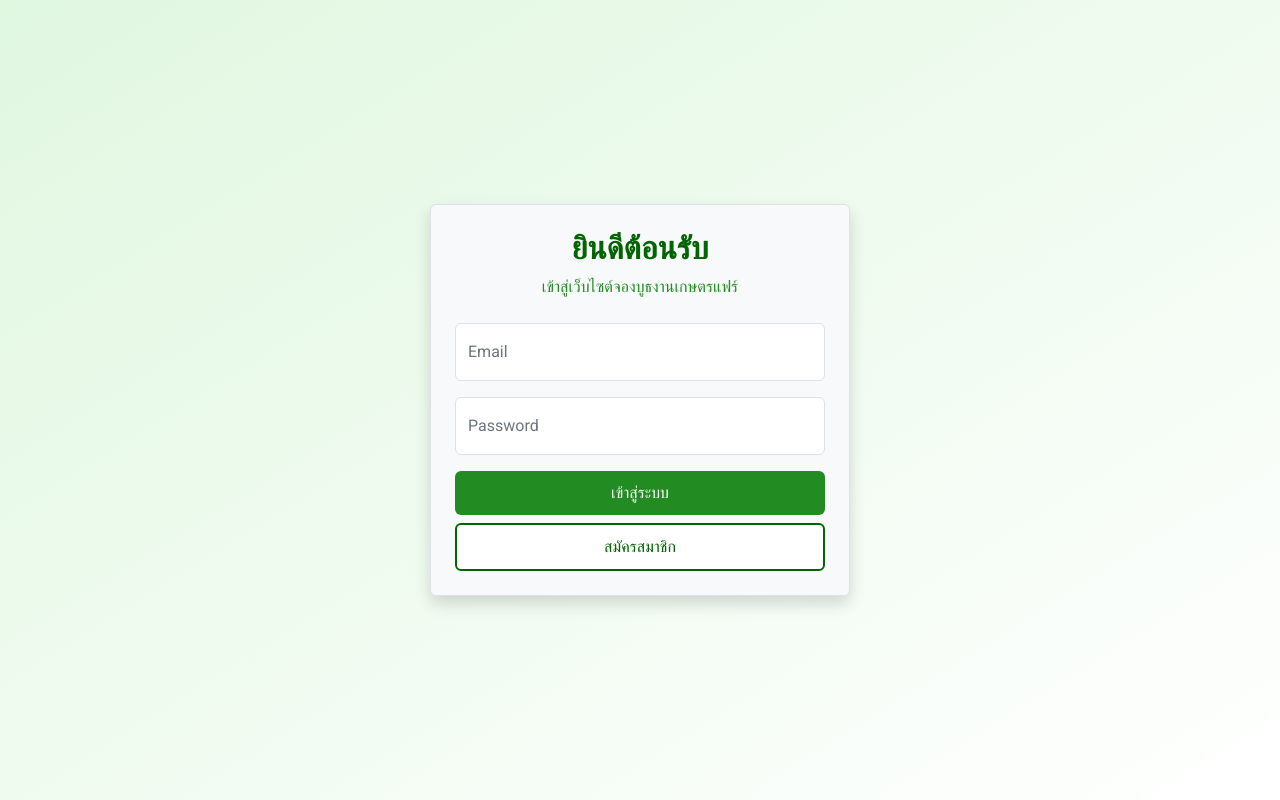
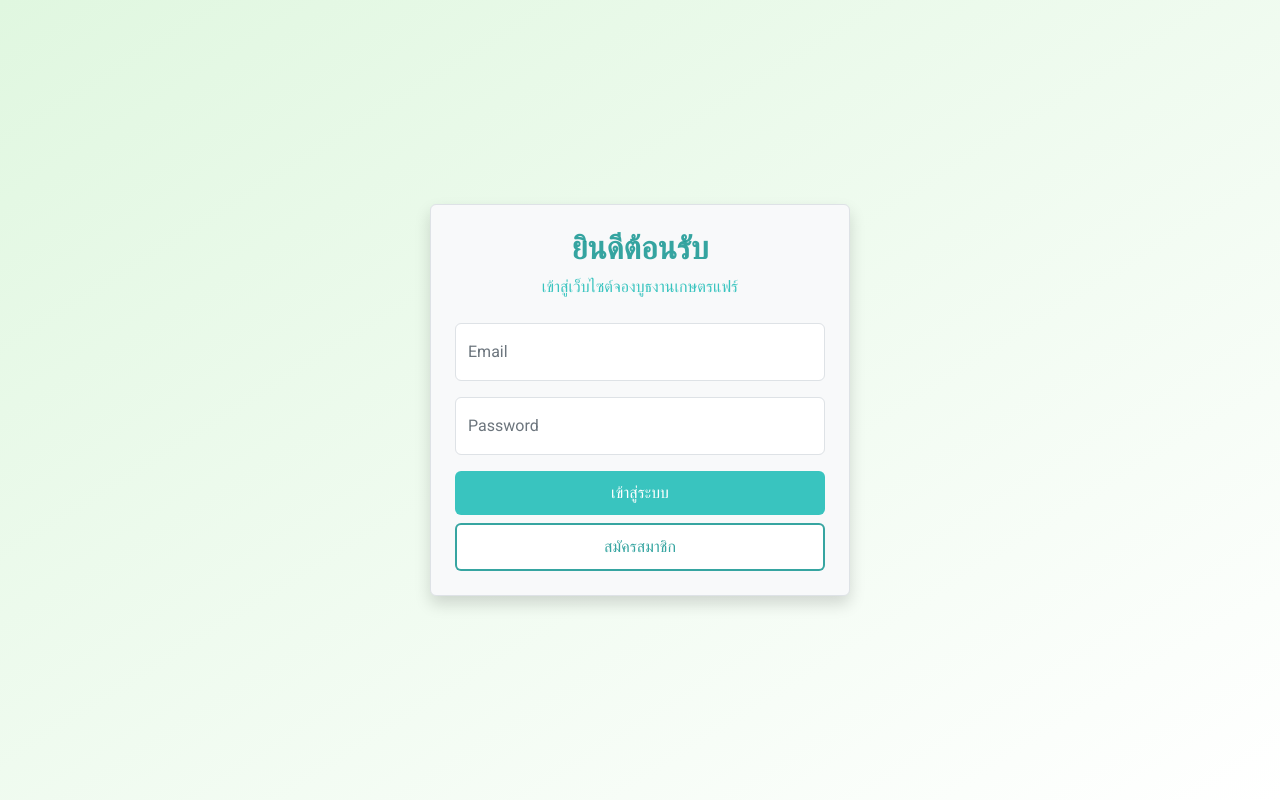
Before and after one commit to NukunK/booth-app, an Angular app: page /login in a window 1280 px wide. Built offline with nearby package versions, Linux system fonts and the light colour scheme.

Commit message:
fix new require api

```diff
--- a/angular.json
+++ b/angular.json
@@ -35,7 +35,7 @@
               "@angular/material/prebuilt-themes/deeppurple-amber.css",
               "src/styles.scss"
             ],
-            "scripts": [],
+            "scripts": ["node_modules/bootstrap/dist/js/bootstrap.bundle.min.js"],
             "server": "src/main.server.ts",
             "prerender": true,
             "ssr": {
--- a/src/app/booth-details/booth-details.component.scss
+++ b/src/app/booth-details/booth-details.component.scss
@@ -11,7 +11,7 @@
 }
 
 .ku-card-detail {
-  border: 2px solid #228b22; /* เส้นขอบสีเขียวเข้ม */
+  border: 2px solid #10b9b3d2; /* เส้นขอบสีเขียวเข้ม */
   box-shadow: 0 5px 15px rgba(0, 0, 0, 0.1);
   border-radius: 15px;
   transition: transform 0.3s ease, box-shadow 0.3s ease;
@@ -39,7 +39,7 @@
 
 .ku-qrcode-img {
   margin-top: 15px;
-  border: 2px solid #228b22;
+  border: 2px solid #10b9b3d2;
   border-radius: 10px;
   padding: 5px;
 }
@@ -52,19 +52,19 @@
 }
 
 .ku-label-text {
-  color: #006400;
+  color: #0b928dd2;
   font-weight: bold;
 }
 
 .ku-btn-primary {
-  background-color: #228b22; /* สีเขียว */
+  background-color: #10b9b3d2; /* สีเขียว */
   color: #ffffff;
   border: none;
   padding: 10px 20px;
   transition: background-color 0.3s ease;
 
   &:hover {
-    background-color: #006400; /* สีเขียวเข้ม */
+    background-color: #0b928dd2; /* สีเขียวเข้ม */
   }
 }
 
--- a/src/app/booth-details/booth-details.component.ts
+++ b/src/app/booth-details/booth-details.component.ts
@@ -1,5 +1,5 @@
 import { Component, OnInit } from '@angular/core';
-import { ActivatedRoute, Router } from '@angular/router';
+import { ActivatedRoute, Router, RouterModule, RouterOutlet } from '@angular/router';
 import { HttpClient, HttpHeaders } from '@angular/common/http';
 import { CommonModule } from '@angular/common';
 import { FormsModule } from '@angular/forms';
@@ -9,7 +9,7 @@ import { FormsModule } from '@angular/forms';
   templateUrl: './booth-details.component.html',
   styleUrls: ['./booth-details.component.scss'],
   standalone: true,
-  imports: [CommonModule, FormsModule]
+  imports: [CommonModule, FormsModule, RouterModule, RouterOutlet]
 })
 export class BoothDetailsComponent implements OnInit {
   booth: any = null;
@@ -31,7 +31,7 @@ export class BoothDetailsComponent implements OnInit {
     const payload = { booth_id: boothId };
     const headers = new HttpHeaders({ 'Content-Type': 'application/json' });
 
-    this.http.post<any>('https://wag19.bowlab.net/s_booth_by_id.php', payload, { headers }).subscribe(
+    this.http.post<any>('https://wag10.bowlab.net/s_booth_by_id.php', payload, { headers }).subscribe(
       (response) => {
         if (response.status === 'success') {
           this.booth = response.booth;
@@ -60,7 +60,7 @@ export class BoothDetailsComponent implements OnInit {
     formData.append('payment_slip', this.paymentImage);
     formData.append('booking_id', this.bookingId!);
 
-    this.http.post<any>('https://wag19.bowlab.net/update_payment.php', formData).subscribe(
+    this.http.post<any>('https://wag10.bowlab.net/update_payment.php', formData).subscribe(
       (response) => {
         if (response.status === 'success') {
           alert('อัปโหลดภาพการชำระเงินสำเร็จ');
@@ -86,7 +86,7 @@ export class BoothDetailsComponent implements OnInit {
       booking_id: this.bookingId
     };
 
-    this.http.post<any>('https://wag19.bowlab.net/update_booking.php', payload).subscribe(
+    this.http.post<any>('https://wag10.bowlab.net/update_booking.php', payload).subscribe(
       (response) => {
         if (response.status === 'success') {
           alert('ยกเลิกการจองสำเร็จ');
--- a/src/app/booth/booth.component.ts
+++ b/src/app/booth/booth.component.ts
@@ -1,6 +1,6 @@
 import { Component, OnInit } from '@angular/core';
 import { ActivatedRoute, Router } from '@angular/router';
-import { HttpClient, HttpHeaders } from '@angular/common/http';
+import { HttpClient, HttpClientModule, HttpHeaders } from '@angular/common/http';
 import { NgIf, NgFor, CommonModule } from '@angular/common';
 import { FormsModule } from '@angular/forms'; // เพิ่ม FormsModule
 
@@ -11,7 +11,7 @@ declare var bootstrap: any;
   templateUrl: './booth.component.html',
   styleUrls: ['./booth.component.scss'],
   standalone: true,
-  imports: [CommonModule, NgIf, NgFor, FormsModule] // เพิ่ม FormsModule ใน imports
+  imports: [CommonModule, NgIf, NgFor, FormsModule, HttpClientModule] // เพิ่ม FormsModule ใน imports
 })
 export class BoothComponent implements OnInit {
   booths: any[] = [];
@@ -40,7 +40,7 @@ export class BoothComponent implements OnInit {
 
   // ฟังก์ชันสำหรับดึงข้อมูลบูธตาม zone_id
   getBoothsByZone(zoneId: string): void {
-    const apiUrl = 'https://wag19.bowlab.net/s_booth_by_zone_id.php';
+    const apiUrl = 'https://wag10.bowlab.net/s_booth_by_zone_id.php';
     const headers = new HttpHeaders({ 'Content-Type': 'application/json' });
 
     this.http.post<any>(apiUrl, { zone_id: zoneId }, { headers }).subscribe(
@@ -89,7 +89,7 @@ export class BoothComponent implements OnInit {
       details: this.details // ใช้ค่า details จาก input
     };
 
-    const apiUrl = 'https://wag19.bowlab.net/bookings.php';
+    const apiUrl = 'https://wag10.bowlab.net/bookings.php';
     const headers = new HttpHeaders({ 'Content-Type': 'application/json' });
 
     this.http.post<any>(apiUrl, payload, { headers }).subscribe(
--- a/src/app/login/login.component.scss
+++ b/src/app/login/login.component.scss
@@ -9,16 +9,16 @@
 }
 
 .ku-border {
-  border: 2px solid #006400;
+  border: 2px solid #0b928dd2;
 }
 
 .ku-title-text {
-  color: #006400;
+  color: #0b928dd2;
   font-weight: bold;
 }
 
 .ku-subtitle-text {
-  color: #228b22;
+  color: #10b9b3d2;
   font-size: 1rem;
 }
 
@@ -27,18 +27,18 @@
 }
 
 .ku-link {
-  color: #006400;
+  color: #0b928dd2;
   text-decoration: none;
   transition: color 0.3s ease;
 }
 
 .ku-link:hover {
-  color: #228b22;
+  color: #10b9b3d2;
   text-decoration: underline;
 }
 
 .ku-btn-primary {
-  background-color: #228b22;
+  background-color: #10b9b3d2;
   color: #ffffff;
   border: none;
   padding: 10px;
@@ -51,13 +51,13 @@
 
 .ku-btn-secondary {
   background-color: #ffffff;
-  color: #006400;
-  border: 2px solid #006400;
+  color: #0b928dd2;
+  border: 2px solid #0b928dd2;
   padding: 10px;
   transition: background-color 0.3s ease, color 0.3s ease;
 }
 
 .ku-btn-secondary:hover {
-  background-color: #006400;
+  background-color: #0b928dd2;
   color: #ffffff;
 }
--- a/src/app/my-booths/my-booths.component.ts
+++ b/src/app/my-booths/my-booths.component.ts
@@ -39,7 +39,7 @@ getUserBookings(userId: string): void {
   const payload = { user_id: userId };
   const headers = new HttpHeaders({ 'Content-Type': 'application/json' });
 
-  this.http.post<any>('https://wag19.bowlab.net/get_booking_by_user_id.php', payload, { headers }).subscribe(
+  this.http.post<any>('https://wag10.bowlab.net/get_booking_by_user_id.php', payload, { headers }).subscribe(
     (response) => {
       console.log('Response:', response);
       if (response.status === 'success') {
--- a/src/app/register/register.component.scss
+++ b/src/app/register/register.component.scss
@@ -9,11 +9,11 @@
   }
 
   .ku-border {
-    border: 2px solid #006400;
+    border: 2px solid #0b928dd2;
   }
 
   .ku-title-text {
-    color: #006400;
+    color: #0b928dd2;
     font-weight: bold;
   }
 
@@ -22,18 +22,18 @@
   }
 
   .ku-link {
-    color: #006400;
+    color: #0b928dd2;
     text-decoration: none;
     transition: color 0.3s ease;
   }
 
   .ku-link:hover {
-    color: #228b22;
+    color: #10b9b3d2;
     text-decoration: underline;
   }
 
   .ku-btn-primary {
-    background-color: #228b22;
+    background-color: #10b9b3d2;
     color: #ffffff;
     border: none;
     padding: 10px;
@@ -41,5 +41,5 @@
   }
 
   .ku-btn-primary:hover {
-    background-color: #006400;
+    background-color: #0b928dd2;
   }
--- a/src/app/register/register.component.ts
+++ b/src/app/register/register.component.ts
@@ -33,7 +33,7 @@ export class RegisterComponent {
     }
 
     // ส่งข้อมูลไปที่ backend
-    this.http.post('https://wag19.bowlab.net/register.php', this.registerData).subscribe({
+    this.http.post('https://wag10.bowlab.net/register.php', this.registerData).subscribe({
       next: (response) => {
         console.log('ลงทะเบียนสำเร็จ:', response);
         this.errorMessage = '';
```
